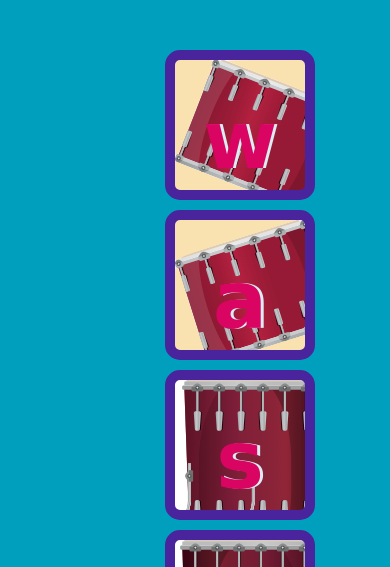
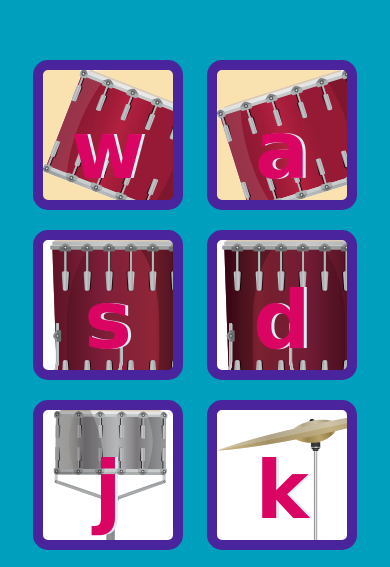
Before and after one commit to Saurabh0518/SoundStrike, a plain HTML site: page index.html in a window 390 px wide. Shown: the part 243-810 px from the top of the page. Drawn offline with Linux system fonts and the light colour scheme.

Commit message:
Update style.css

```diff
--- a/style.css
+++ b/style.css
@@ -79,14 +79,3 @@ body {
     margin: 10px;
     background-color: #F9E2AF;
   }
-
-  @media (max-width : 1200px )
-  {
-
-    .drum
-    {
-      display : block;
-      margin-left: 42%;
-    }
-
-  }
```
